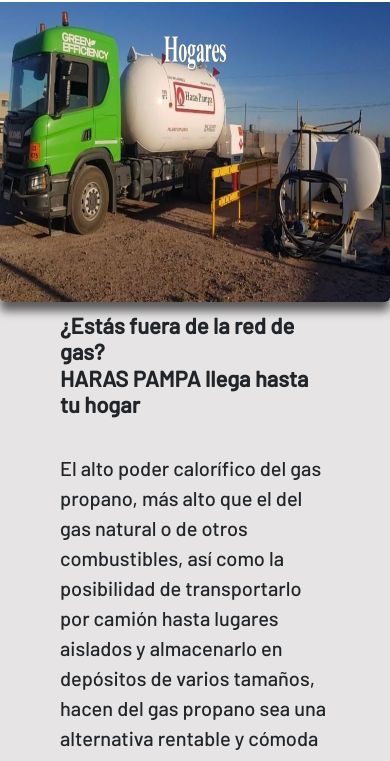
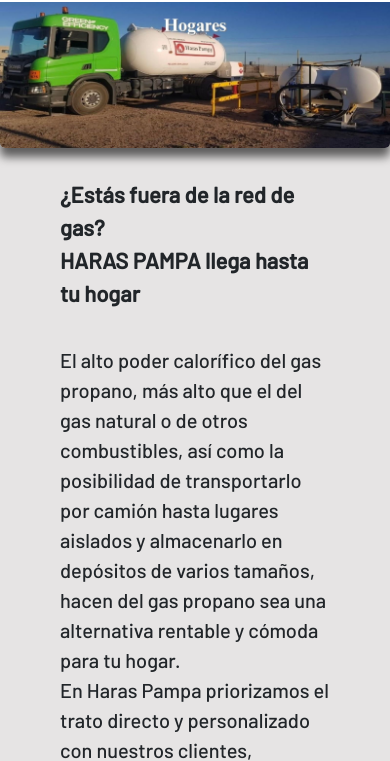
Before and after one commit to kevinco7/PFDominguezAnsorena, a website: page pages/servicios.html in a window 390 px wide. Shown: the part 80-841 px from the top of the page. Drawn offline with nearby package versions, Linux system fonts and the light colour scheme.

Commit message:
auto size fotos

```diff
--- a/css/style.css
+++ b/css/style.css
@@ -226,7 +226,7 @@
 
 @media (max-width: 576px) {
   .contentSection .images {
-    height: 300px;
+    height: 100%;
     width: 100%; } }
 
 .row p {
--- a/pages/servicios.html
+++ b/pages/servicios.html
@@ -53,18 +53,18 @@
           <div class=" container-fluid p-0">
             <div class=" contentSection">
 
-              <img class="images " style="width: 100%;" src="../assets/image/hogares.jpg" alt="camion granelero">
-              <h3 class="px-5 pt-3 mx-5 " style="font-size: 22px; font-weight: bold;">¿Estás fuera de la red de gas? <br> HARAS PAMPA llega hasta tu hogar</h3>
-              <P class="p-5 mx-5 mt-2">
+              <img class="images img-fluid mx-auto d-block mb-5" style="width: 100%;" src="../assets/image/hogares.jpg" alt="camion granelero">
+              <p class="px-5 mx-5 mb-0" style="font-size: 22px; font-weight: bold;">¿Estás fuera de la red de gas? <br> HARAS PAMPA llega hasta tu hogar</p>
+              <p class="p-5 mx-5 mt-2">
                El alto poder calorífico del gas propano, más alto que el del gas natural o de otros combustibles, así como la posibilidad de transportarlo por camión hasta lugares aislados y almacenarlo en depósitos de varios tamaños, hacen del gas propano sea una alternativa rentable y cómoda para tu hogar.
                <br> En Haras Pampa priorizamos el trato directo y personalizado con nuestros clientes, dándoles una rápida respuesta en cada caso sin intermediarios ni Call Center.
-               </P>
+               </p>
             </div>
             <div class="contentSection " style="padding-top: 100px;">
 
               <img class="images img-fluid mx-auto d-block mb-5" style="width: 100%;" src="../assets/image/empresas.jpg" alt="tanques de reserva base casa de piedra">
-              <h3 class="px-5 pt-3 mx-5 font-weight-bold" style="font-size: 22px; font-weight: bold;"> Proponemos soluciones energeticas sin importar cual sea tu sector </h3>
-              <P class="p-5 mx-5 mt-5 ">
+              <p class="px-5 mx-5 mb-0" style="font-size: 22px; font-weight: bold;"> Proponemos soluciones energeticas sin importar cual sea tu sector </p>
+              <P class="p-5 mx-5 mt-2 ">
                El gas propano tiene un amplio abanico de aplicaciones tanto en el sector comercial como en el sector industrial. Además de ser limpio y seguro, el calor que proporciona es uniforme y controlable. Si a ello le añadimos su fácil transporte en camión, el gas propano se convierte en el aliado energético de las empresas, no importa donde estén.
      Con Haras Pampa su empresa estará cubierta por un trato personalizado y un servicio presente, que garantice el suministro de gas para que su negocio prospere.
 
```
